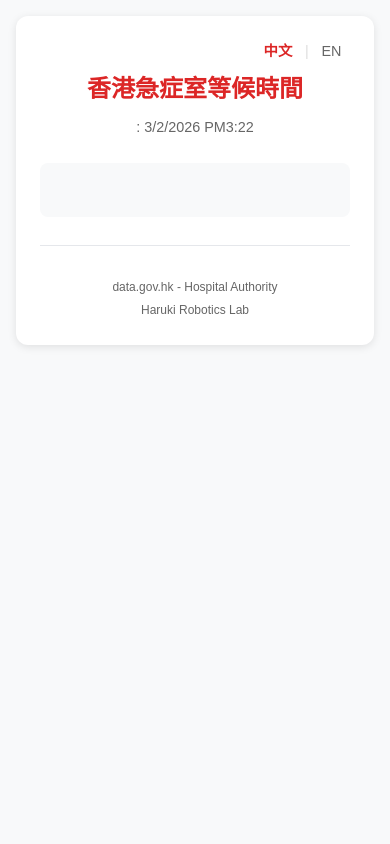
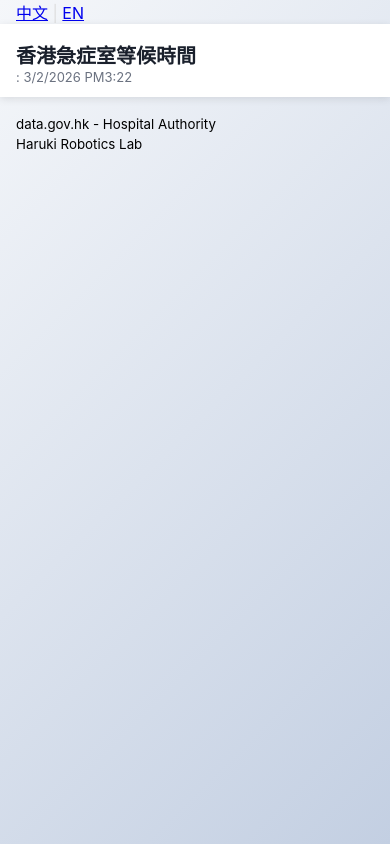
Before and after one commit to ChrisHaruki/Hong-Kong-A-E-Wait-Times, a Flask app: page / in a window 390 px wide. Run offline with Flask 3, Linux system fonts and the light colour scheme.

Commit message:
Update style.css

```diff
--- a/static/style.css
+++ b/static/style.css
@@ -1,155 +1,300 @@
 * {
+    margin: 0;
+    padding: 0;
     box-sizing: border-box;
 }
 
 body {
-    font-family: "Noto Sans TC", "PingFang TC", "Microsoft JhengHei", sans-serif;
-    background: #f8f9fa;
-    color: #111;
-    margin: 0;
-    padding: 1em;
-    line-height: 1.6;
+    font-family: -apple-system, BlinkMacSystemFont, 'Segoe UI', Arial, sans-serif;
+    background: linear-gradient(135deg, #f5f7fa 0%, #c3cfe2 100%);
+    min-height: 100vh;
+    padding-bottom: 40px;
 }
 
 .container {
-    max-width: 900px;
+    max-width: 800px;
     margin: 0 auto;
-    background: white;
-    padding: 1.5em;
-    border-radius: 12px;
-    box-shadow: 0 2px 8px rgba(0,0,0,0.1);
+    padding: 0 16px;
 }
 
+/* Header */
 .header {
-    text-align: center;
-    margin-bottom: 1.5em;
+    position: sticky;
+    top: 0;
+    background: white;
+    box-shadow: 0 2px 8px rgba(0, 0, 0, 0.1);
+    z-index: 100;
+    margin: 0 -16px;
+    padding: 16px 16px 12px;
+    margin-bottom: 16px;
 }
 
-.lang-switch {
-    text-align: right;
-    margin-bottom: 0.5em;
-    font-size: 0.9rem;
+.header-content {
+    max-width: 800px;
+    margin: 0 auto;
 }
 
-.lang-switch a {
-    color: #666;
-    text-decoration: none;
-    padding: 0.3em 0.6em;
-    border-radius: 4px;
-    transition: all 0.2s;
-}
-
-.lang-switch a:hover {
-    background: #f0f0f0;
-}
-
-.lang-switch a.active {
-    color: #dc2626;
-    font-weight: bold;
+.header-top {
+    display: flex;
+    justify-content: space-between;
+    align-items: center;
+    margin-bottom: 8px;
 }
 
 h1 {
-    font-size: 1.8rem;
-    margin: 0.3em 0;
-    color: #dc2626;
+    font-size: 24px;
+    color: #1a202c;
+    font-weight: 700;
+}
+
+.lang-toggle {
+    padding: 6px 16px;
+    background: #3b82f6;
+    color: white;
+    text-decoration: none;
+    border-radius: 8px;
+    font-size: 14px;
+    font-weight: 600;
+    transition: all 0.3s;
+}
+
+.lang-toggle:hover {
+    background: #2563eb;
+    transform: translateY(-1px);
 }
 
 .update-time {
-    color: #666;
-    font-size: 0.9rem;
+    font-size: 13px;
+    color: #6b7280;
 }
 
-.legend {
+/* Triage Info */
+.triage-info {
     display: grid;
-    grid-template-columns: 1fr 1fr;
-    gap: 1em;
-    margin: 1.5em 0;
-    padding: 1em;
-    background: #f8f9fa;
-    border-radius: 8px;
+    gap: 12px;
+    margin-bottom: 20px;
 }
 
-.legend-item {
-    font-size: 0.9rem;
+.triage-card {
+    background: white;
+    border-radius: 12px;
+    padding: 16px;
+    box-shadow: 0 1px 3px rgba(0, 0, 0, 0.1);
 }
 
-.legend-title {
-    font-weight: bold;
-    color: #dc2626;
-    margin-bottom: 0.2em;
+.triage-card.urgent {
+    border-left: 4px solid #ef4444;
 }
 
-.legend-desc {
-    color: #666;
-    font-size: 0.85rem;
+.triage-card.semi-urgent {
+    border-left: 4px solid #f59e0b;
+}
+
+.triage-card h3 {
+    font-size: 16px;
+    font-weight: 700;
+    margin-bottom: 6px;
+    color: #1a202c;
+}
+
+.triage-card p {
+    font-size: 14px;
+    color: #6b7280;
+    line-height: 1.5;
+}
+
+/* Regions */
+.regions-container {
+    display: flex;
+    flex-direction: column;
+    gap: 16px;
+}
+
+.region-card {
+    background: white;
+    border-radius: 12px;
+    overflow: hidden;
+    box-shadow: 0 2px 8px rgba(0, 0, 0, 0.1);
+    transition: all 0.3s;
+}
+
+.region-header {
+    width: 100%;
+    background: linear-gradient(135deg, #3b82f6 0%, #6366f1 100%);
+    color: white;
+    border: none;
+    padding: 16px 20px;
+    display: flex;
+    justify-content: space-between;
+    align-items: center;
+    cursor: pointer;
+    transition: all 0.3s;
+}
+
+.region-header:hover {
+    background: linear-gradient(135deg, #2563eb 0%, #4f46e5 100%);
+}
+
+.region-header:active {
+    transform: scale(0.98);
+}
+
+.region-title {
+    display: flex;
+    align-items: center;
+    gap: 12px;
+}
+
+.region-name {
+    font-size: 18px;
+    font-weight: 700;
+}
+
+.hospital-count {
+    background: rgba(255, 255, 255, 0.3);
+    padding: 4px 10px;
+    border-radius: 12px;
+    font-size: 14px;
+    font-weight: 600;
+}
+
+.chevron {
+    transition: transform 0.3s;
+}
+
+/* Hospital List */
+.hospital-list {
+    max-height: 3000px;
+    overflow: hidden;
+    transition: max-height 0.4s ease-in-out, opacity 0.3s;
+    opacity: 1;
+}
+
+.hospital-list.collapsed {
+    max-height: 0;
+    opacity: 0;
 }
 
 .hospital-card {
-    border: 1px solid #e5e7eb;
-    border-radius: 8px;
-    padding: 1em;
-    margin-bottom: 1em;
-    transition: all 0.2s;
+    padding: 16px 20px;
+    border-bottom: 1px solid #f3f4f6;
+    transition: background 0.2s;
+}
+
+.hospital-card:last-child {
+    border-bottom: none;
 }
 
 .hospital-card:hover {
-    box-shadow: 0 4px 12px rgba(0,0,0,0.1);
+    background: #f9fafb;
+}
+
+.hospital-name {
+    font-size: 16px;
+    font-weight: 600;
+    color: #1a202c;
+    margin-bottom: 12px;
+    line-height: 1.4;
+}
+
+.wait-times {
+    display: flex;
+    gap: 20px;
+}
+
+.wait-time-item {
+    display: flex;
+    align-items: baseline;
+    gap: 6px;
+}
+
+.wait-label {
+    font-size: 13px;
+    color: #6b7280;
+    font-weight: 500;
+}
+
+.wait-value {
+    font-size: 24px;
+    font-weight: 700;
+}
+
+.wait-value.green {
+    color: #10b981;
+}
+
+.wait-value.yellow {
+    color: #f59e0b;
+}
+
+.wait-value.red {
+    color: #ef4444;
+}
+
+.wait-unit {
+    font-size: 12px;
+    color: #9ca3af;
+}
+
+/* Back to Top Button */
+.back-to-top {
+    position: fixed;
+    bottom: 24px;
+    right: 24px;
+    width: 56px;
+    height: 56px;
+    background: #3b82f6;
+    color: white;
+    border: none;
+    border-radius: 50%;
+    cursor: pointer;
+    box-shadow: 0 4px 12px rgba(59, 130, 246, 0.4);
+    display: flex;
+    align-items: center;
+    justify-content: center;
+    opacity: 0;
+    transform: translateY(20px);
+    pointer-events: none;
+    transition: all 0.3s;
+}
+
+.back-to-top.visible {
+    opacity: 1;
+    transform: translateY(0);
+    pointer-events: all;
+}
+
+.back-to-top:hover {
+    background: #2563eb;
     transform: translateY(-2px);
 }
 
-.hospital-name {
-    font-size: 1.2rem;
-    font-weight: bold;
-    margin-bottom: 0.5em;
-    color: #111;
+.back-to-top:active {
+    transform: translateY(0);
 }
 
-.wait-times {
-    display: grid;
-    grid-template-columns: 1fr 1fr;
-    gap: 1em;
-}
+/* Mobile Responsiveness */
+@media (max-width: 640px) {
+    h1 {
+        font-size: 20px;
+    }
 
-.wait-box {
-    padding: 0.8em;
-    border-radius: 6px;
-    background: #f8f9fa;
-}
+    .region-name {
+        font-size: 16px;
+    }
 
-.wait-label {
-    font-size: 0.85rem;
-    color: #666;
-    margin-bottom: 0.3em;
-}
+    .hospital-name {
+        font-size: 15px;
+    }
 
-.wait-value {
-    font-size: 1.3rem;
-    font-weight: bold;
-    margin-bottom: 0.2em;
-}
+    .wait-value {
+        font-size: 20px;
+    }
 
-.wait-p95 {
-    font-size: 0.85rem;
-    color: #666;
-}
-
-.footer {
-    text-align: center;
-    margin-top: 2em;
-    padding-top: 1em;
-    border-top: 1px solid #e5e7eb;
-    color: #666;
-    font-size: 0.9rem;
-}
-
-@media (max-width: 600px) {
-    .legend {
-        grid-template-columns: 1fr;
-    }
-    .wait-times {
-        grid-template-columns: 1fr;
-    }
-    h1 {
-        font-size: 1.5rem;
+    .back-to-top {
+        width: 48px;
+        height: 48px;
+        bottom: 20px;
+        right: 20px;
     }
 }
```
